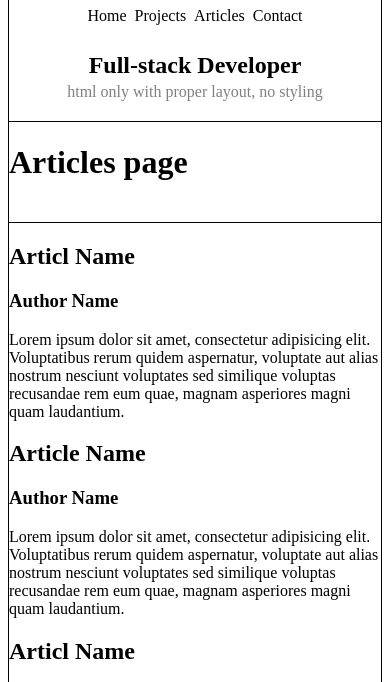
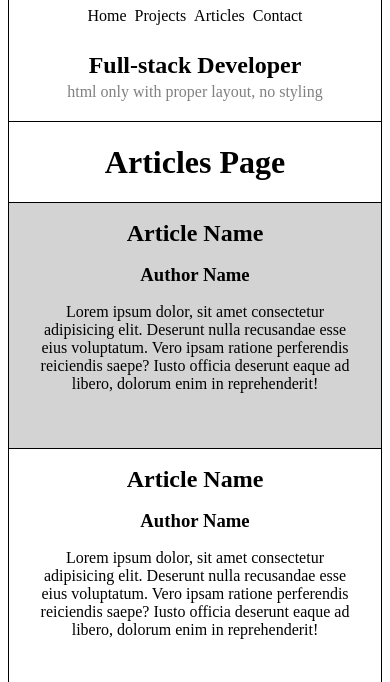
Before and after one commit to deankaski1995-cpu/MultiPageWebsite, a plain HTML site: page articles.html in a window 390 px wide. Shown: the part 106-788 px from the top of the page. Drawn offline with Linux system fonts and the light colour scheme.

Commit message:
Added responsive structure to articles page

```diff
--- a/articles.html
+++ b/articles.html
@@ -15,7 +15,47 @@
   <title>Dean Kaski portfolio website</title>
 
     <style>
+    .site-header {
+      display: flex;
+      padding: 0;
+      text-align: center;
+    }
 
+    main > div > article:nth-of-type(odd) {
+      background-color: lightgray;
+    }
+
+    article {
+      padding-bottom: clamp(3rem, 1.5vh, 5rem);
+      border-bottom: 1px solid black;
+    }
+
+    article > * {
+      margin: 0;
+      padding-inline: clamp(2rem, 6vw, 8rem);
+    }
+
+    article h2 {
+      padding-block: clamp(1.5rem, 2vh, 4rem);
+    }
+
+    article h3 {
+      padding-bottom: clamp(0.75rem, 2vh, 2rem);
+    }
+
+    article p {
+      padding-bottom: clamp(1rem, 3vh, 3rem);
+    }
+
+    footer {
+      text-align: center;
+    }
+
+    @media (max-width: 650px) {
+      main {
+        text-align: center;
+      }
+    }
   </style>
 </head>
 <body>
@@ -40,31 +80,35 @@
     </header>
   </section>
   <main>
-    <header>
-      <h1>Articles page</h1>
+    <header class="site-header">
+      <h1>Articles Page</h1>
     </header>
+    <div>
+      <article>
+        <h2>Article Name</h2>
 
-    <article>
-      <h2>Articl Name</h2>
         <h3>Author Name</h3>
         <p>
-        Lorem ipsum dolor sit amet, consectetur adipisicing elit. Voluptatibus rerum quidem aspernatur, voluptate aut alias nostrum nesciunt voluptates sed similique voluptas recusandae rem eum quae, magnam asperiores magni quam laudantium.
+          Lorem ipsum dolor, sit amet consectetur adipisicing elit. Deserunt nulla recusandae esse eius voluptatum. Vero ipsam ratione perferendis reiciendis saepe? Iusto officia deserunt eaque ad libero, dolorum enim in reprehenderit!
         </p>
       </article>
       <article>
         <h2>Article Name</h2>
+
         <h3>Author Name</h3>
         <p>
-        Lorem ipsum dolor sit amet, consectetur adipisicing elit. Voluptatibus rerum quidem aspernatur, voluptate aut alias nostrum nesciunt voluptates sed similique voluptas recusandae rem eum quae, magnam asperiores magni quam laudantium.
+          Lorem ipsum dolor, sit amet consectetur adipisicing elit. Deserunt nulla recusandae esse eius voluptatum. Vero ipsam ratione perferendis reiciendis saepe? Iusto officia deserunt eaque ad libero, dolorum enim in reprehenderit!
         </p>
       </article>
       <article>
-      <h2>Articl Name</h2>
+        <h2>Article Name</h2>
+
         <h3>Author Name</h3>
         <p>
-        Lorem ipsum dolor sit amet, consectetur adipisicing elit. Voluptatibus rerum quidem aspernatur, voluptate aut alias nostrum nesciunt voluptates sed similique voluptas recusandae rem eum quae, magnam asperiores magni quam laudantium.
+          Lorem ipsum dolor, sit amet consectetur adipisicing elit. Deserunt nulla recusandae esse eius voluptatum. Vero ipsam ratione perferendis reiciendis saepe? Iusto officia deserunt eaque ad libero, dolorum enim in reprehenderit!
         </p>
       </article>
+    </div>
   </main>
   <footer>
     <p>all rights reserved 2026</p>
```
Lines whose indentation alone changed are shown as unchanged.
